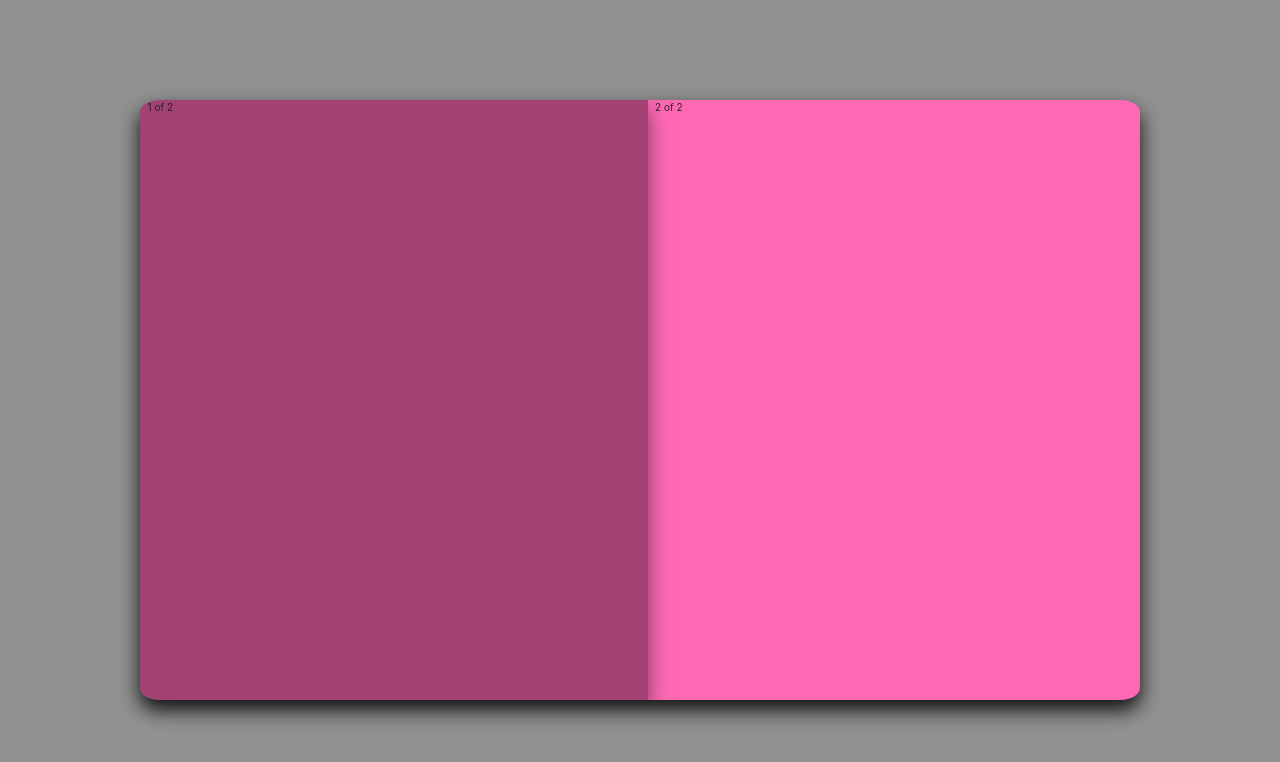
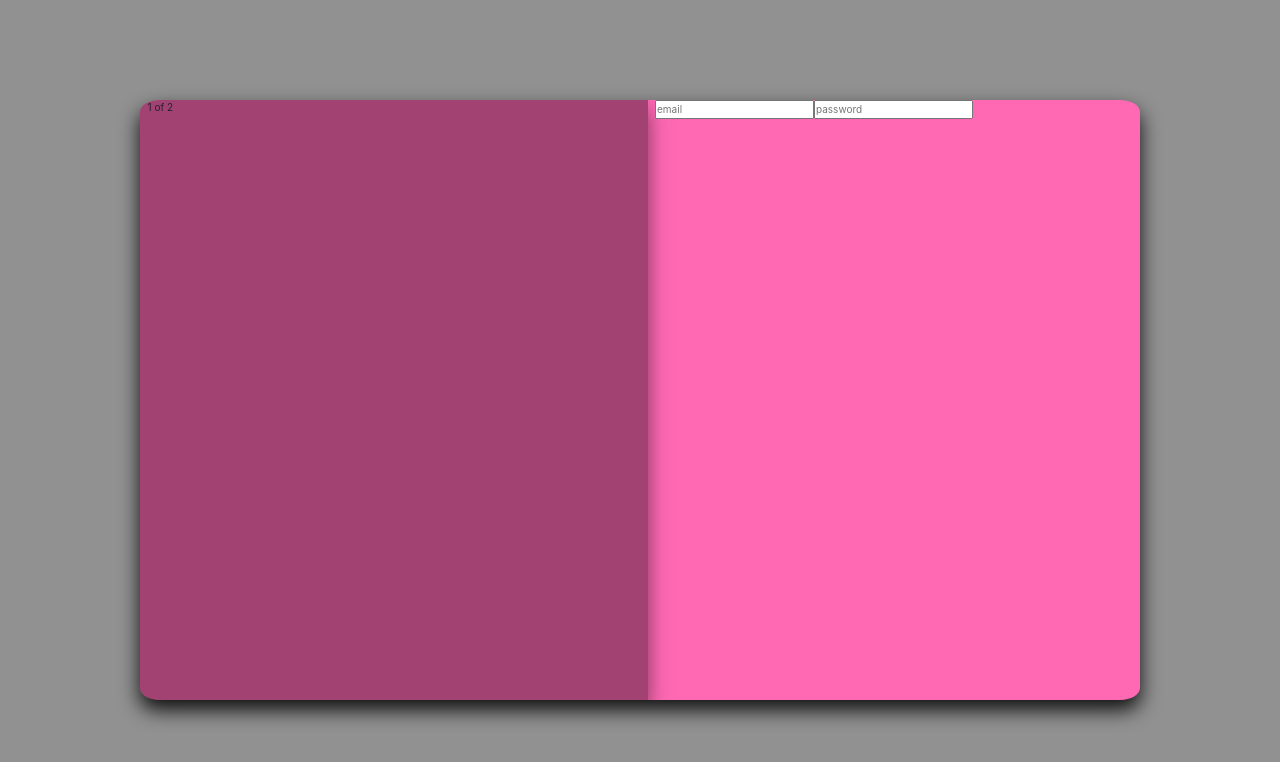
Before and after one commit to redmejia/terminal-app, a React (Create React App) app: page / in a window 1280 px wide. Shown: the top 762 px of the page. Built offline with nearby package versions, Linux system fonts and the light colour scheme.

Commit message:
login and register form

```diff
--- a/src/Components/Login/Login.js
+++ b/src/Components/Login/Login.js
@@ -9,7 +9,23 @@ const Login = () => {
 							1 of 2
 						</div>
 						<div class="col">
-							2 of 2
+							<form onSubmit={e => userSignin(e)}>
+								<input
+									className="reg-form"
+									type="text"
+									placeholder="email"
+									// onChange={onHandle_Email}
+								/>
+
+								<input
+									className="reg-form"
+									type="password"
+									placeholder="password"
+									autoComplete="no"
+									// onChange={onHandle_Pwd}
+									// onKeyDown={userSignin}
+								/>
+							</form>
 						</div>
 					</div>
 				</div>
```
Also changed, not shown: src/Components/Regiter/Register.js (+16 -1 lines).
